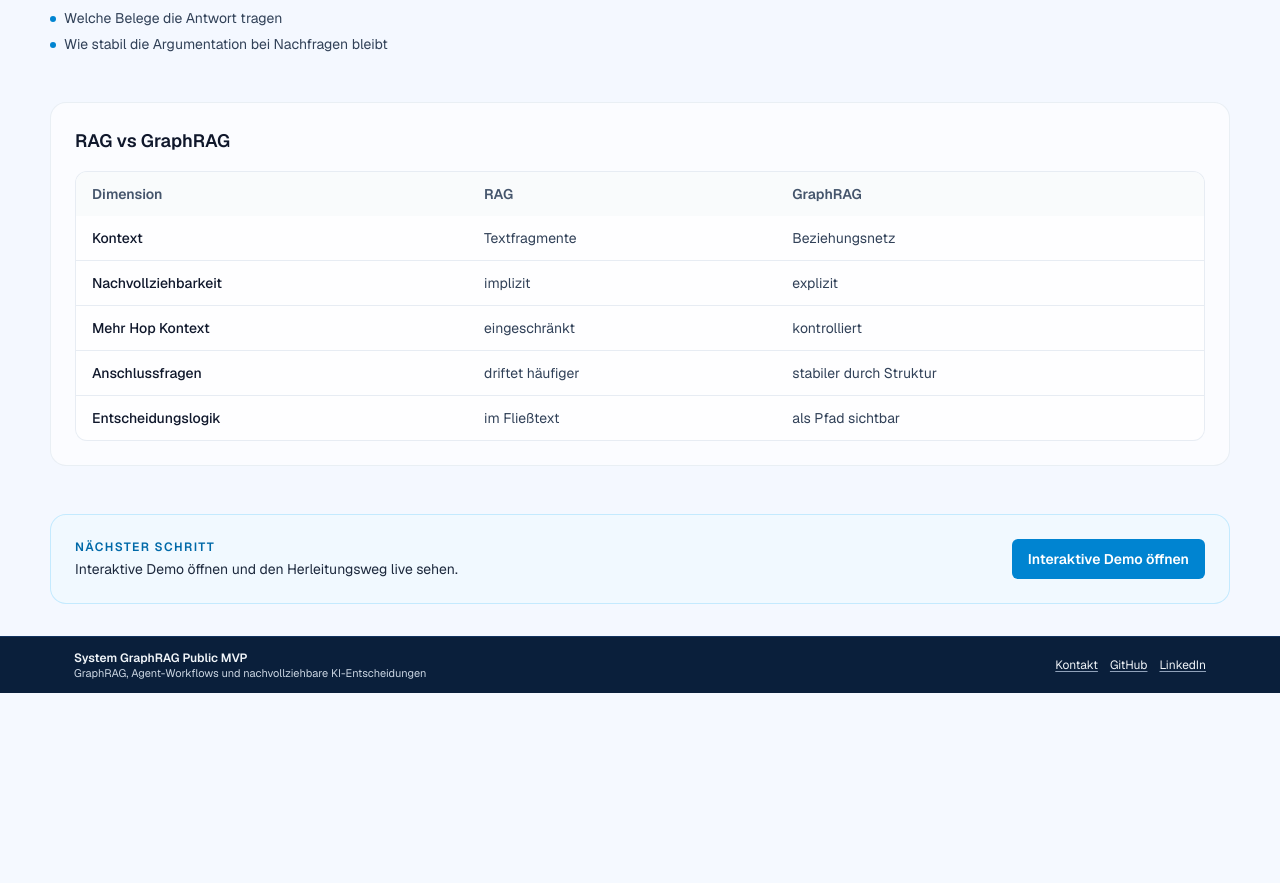
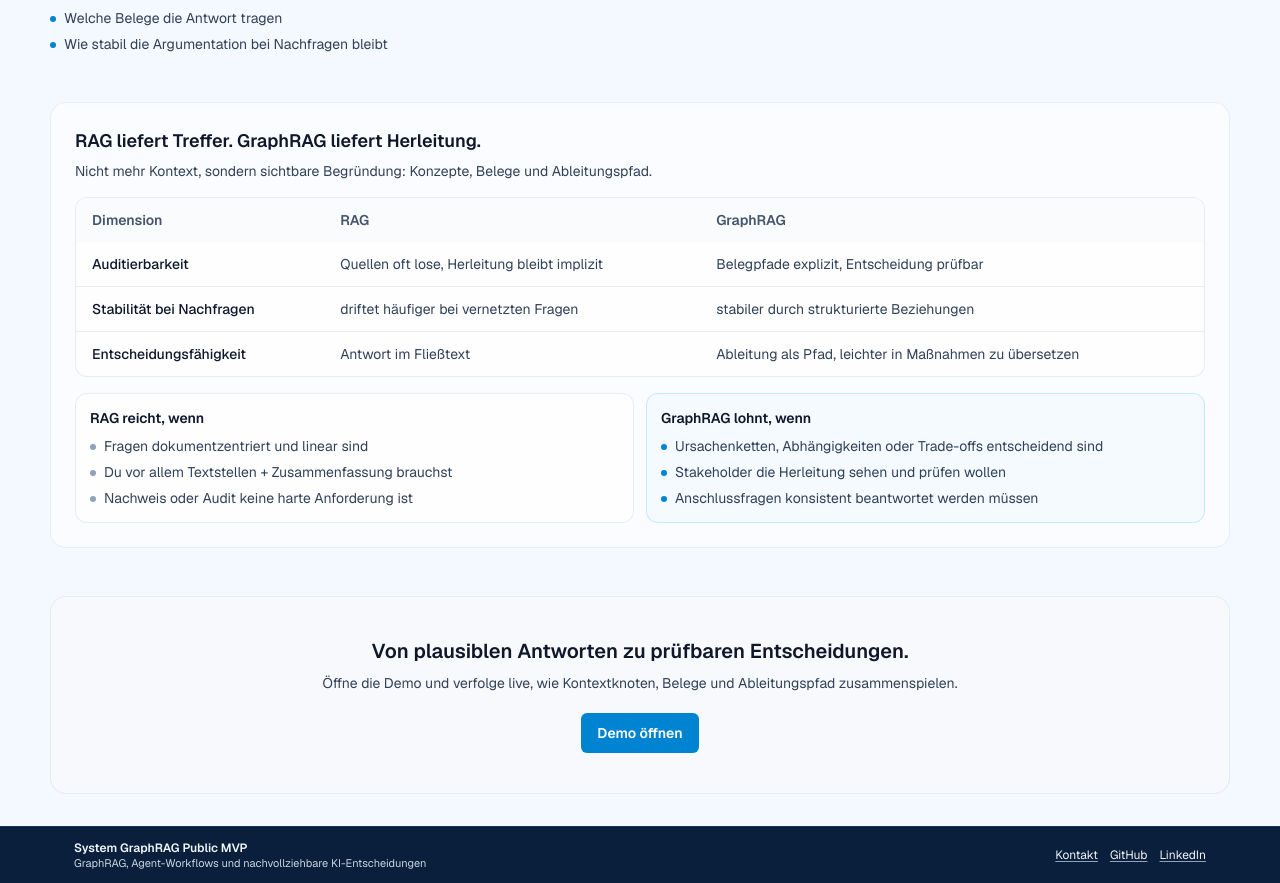
Before and after one commit to mimeonline/system-graph-rag-lab, a Next.js app in the folder apps/web/: page / in a window 1280 px wide. Shown: the part 581-1464 px from the top of the page. Before the commit the page ends 1274 px from the top, so only its background shows below. Built offline with nearby package versions, Linux system fonts and the light colour scheme; no server answers.

Commit message:
refactor(landing): separate closing cta from rag comparison section

```diff
--- a/apps/web/src/features/landing/templates/ExecutiveLandingTemplate.tsx
+++ b/apps/web/src/features/landing/templates/ExecutiveLandingTemplate.tsx
@@ -76,9 +76,14 @@ export function ExecutiveLandingTemplate(): React.JSX.Element {
             id="rag-vs-graphrag"
             className="space-y-4 rounded-2xl border border-slate-200/70 bg-white/60 p-4 sm:p-6"
           >
+            <div className="space-y-1.5">
               <h2 className="text-lg font-semibold text-slate-900">
-              RAG vs GraphRAG
+                RAG liefert Treffer. GraphRAG liefert Herleitung.
               </h2>
+              <p className="text-sm text-slate-700">
+                Nicht mehr Kontext, sondern sichtbare Begründung: Konzepte, Belege und Ableitungspfad.
+              </p>
+            </div>
             <div className="overflow-hidden rounded-xl border border-slate-200/80 bg-white/70">
               <table className="w-full text-left text-sm">
                 <thead className="bg-slate-50/80">
@@ -91,62 +96,82 @@ export function ExecutiveLandingTemplate(): React.JSX.Element {
                 <tbody className="divide-y divide-slate-200/80 text-slate-700">
                   <tr>
                     <td className="px-4 py-3 font-medium text-slate-900">
-                      Kontext
+                      Auditierbarkeit
                     </td>
-                    <td className="px-4 py-3">Textfragmente</td>
-                    <td className="px-4 py-3">Beziehungsnetz</td>
+                    <td className="px-4 py-3">Quellen oft lose, Herleitung bleibt implizit</td>
+                    <td className="px-4 py-3">Belegpfade explizit, Entscheidung prüfbar</td>
                   </tr>
                   <tr>
                     <td className="px-4 py-3 font-medium text-slate-900">
-                      Nachvollziehbarkeit
+                      Stabilität bei Nachfragen
                     </td>
-                    <td className="px-4 py-3">implizit</td>
-                    <td className="px-4 py-3">explizit</td>
+                    <td className="px-4 py-3">driftet häufiger bei vernetzten Fragen</td>
+                    <td className="px-4 py-3">stabiler durch strukturierte Beziehungen</td>
                   </tr>
                   <tr>
                     <td className="px-4 py-3 font-medium text-slate-900">
-                      Mehr Hop Kontext
+                      Entscheidungsfähigkeit
                     </td>
-                    <td className="px-4 py-3">eingeschränkt</td>
-                    <td className="px-4 py-3">kontrolliert</td>
-                  </tr>
-                  <tr>
-                    <td className="px-4 py-3 font-medium text-slate-900">
-                      Anschlussfragen
-                    </td>
-                    <td className="px-4 py-3">driftet häufiger</td>
-                    <td className="px-4 py-3">stabiler durch Struktur</td>
-                  </tr>
-                  <tr>
-                    <td className="px-4 py-3 font-medium text-slate-900">
-                      Entscheidungslogik
-                    </td>
-                    <td className="px-4 py-3">im Fließtext</td>
-                    <td className="px-4 py-3">als Pfad sichtbar</td>
+                    <td className="px-4 py-3">Antwort im Fließtext</td>
+                    <td className="px-4 py-3">Ableitung als Pfad, leichter in Maßnahmen zu übersetzen</td>
                   </tr>
                 </tbody>
               </table>
             </div>
+
+            <div className="grid gap-3 sm:grid-cols-2">
+              <div className="rounded-xl border border-slate-200/80 bg-white/75 p-3.5">
+                <h3 className="text-sm font-semibold text-slate-900">RAG reicht, wenn</h3>
+                <ul className="mt-2 space-y-1.5 text-sm text-slate-700">
+                  <li className="flex items-start gap-2">
+                    <span className="mt-2 h-1.5 w-1.5 rounded-full bg-slate-400" />
+                    <span>Fragen dokumentzentriert und linear sind</span>
+                  </li>
+                  <li className="flex items-start gap-2">
+                    <span className="mt-2 h-1.5 w-1.5 rounded-full bg-slate-400" />
+                    <span>Du vor allem Textstellen + Zusammenfassung brauchst</span>
+                  </li>
+                  <li className="flex items-start gap-2">
+                    <span className="mt-2 h-1.5 w-1.5 rounded-full bg-slate-400" />
+                    <span>Nachweis oder Audit keine harte Anforderung ist</span>
+                  </li>
+                </ul>
+              </div>
+
+              <div className="rounded-xl border border-sky-200/80 bg-sky-50/70 p-3.5">
+                <h3 className="text-sm font-semibold text-slate-900">GraphRAG lohnt, wenn</h3>
+                <ul className="mt-2 space-y-1.5 text-sm text-slate-700">
+                  <li className="flex items-start gap-2">
+                    <span className="mt-2 h-1.5 w-1.5 rounded-full bg-sky-600" />
+                    <span>Ursachenketten, Abhängigkeiten oder Trade-offs entscheidend sind</span>
+                  </li>
+                  <li className="flex items-start gap-2">
+                    <span className="mt-2 h-1.5 w-1.5 rounded-full bg-sky-600" />
+                    <span>Stakeholder die Herleitung sehen und prüfen wollen</span>
+                  </li>
+                  <li className="flex items-start gap-2">
+                    <span className="mt-2 h-1.5 w-1.5 rounded-full bg-sky-600" />
+                    <span>Anschlussfragen konsistent beantwortet werden müssen</span>
+                  </li>
+                </ul>
+              </div>
+            </div>
           </section>
 
-          <section className="rounded-2xl border border-sky-200/80 bg-sky-50/75 p-4 sm:p-6">
-            <div className="flex flex-wrap items-center justify-between gap-3">
-              <div>
-                <p className="text-xs font-semibold uppercase tracking-[0.12em] text-sky-700">
-                  Nächster Schritt
+          <section className="rounded-2xl border border-slate-200/80 bg-slate-50/85 px-4 py-8 text-center sm:px-6 sm:py-10">
+            <h2 className="text-lg font-semibold text-slate-900 sm:text-xl">
+              Von plausiblen Antworten zu prüfbaren Entscheidungen.
+            </h2>
+            <p className="mx-auto mt-2 max-w-[70ch] text-sm text-slate-700">
+              Öffne die Demo und verfolge live, wie Kontextknoten, Belege und Ableitungspfad zusammenspielen.
             </p>
-                <p className="mt-1 text-sm text-slate-800">
-                  Interaktive Demo öffnen und den Herleitungsweg live sehen.
-                </p>
-              </div>
             <TrackedLink
               href="/demo"
-                label="Interaktive Demo öffnen"
+              label="Demo öffnen"
               eventName="landing_cta_click"
-                payload={{ target: "/demo", surface: "footer-cta" }}
-                className="inline-flex rounded-md bg-sky-600 px-4 py-2.5 text-sm font-semibold text-white transition hover:bg-sky-700"
+              payload={{ target: "/demo", surface: "closing-cta" }}
+              className="mt-5 inline-flex rounded-md bg-sky-600 px-4 py-2.5 text-sm font-semibold text-white transition hover:bg-sky-700"
             />
-            </div>
           </section>
         </div>
       </main>
```
Lines whose indentation alone changed are shown as unchanged.
